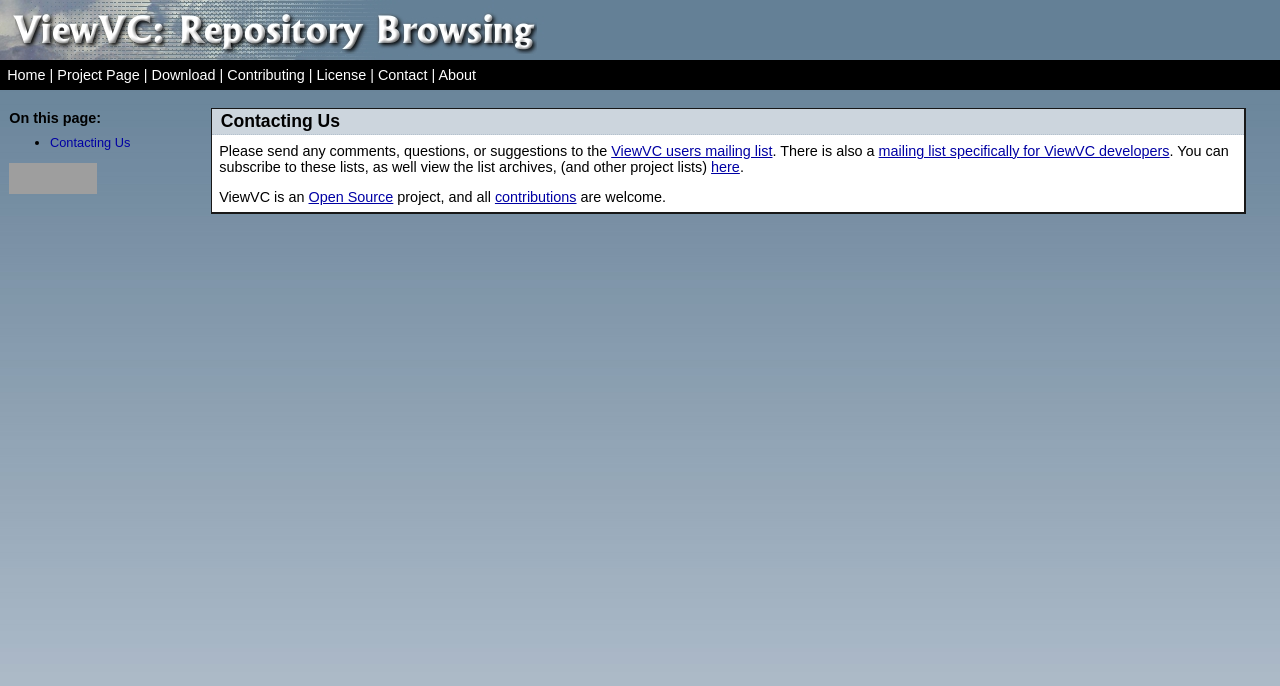
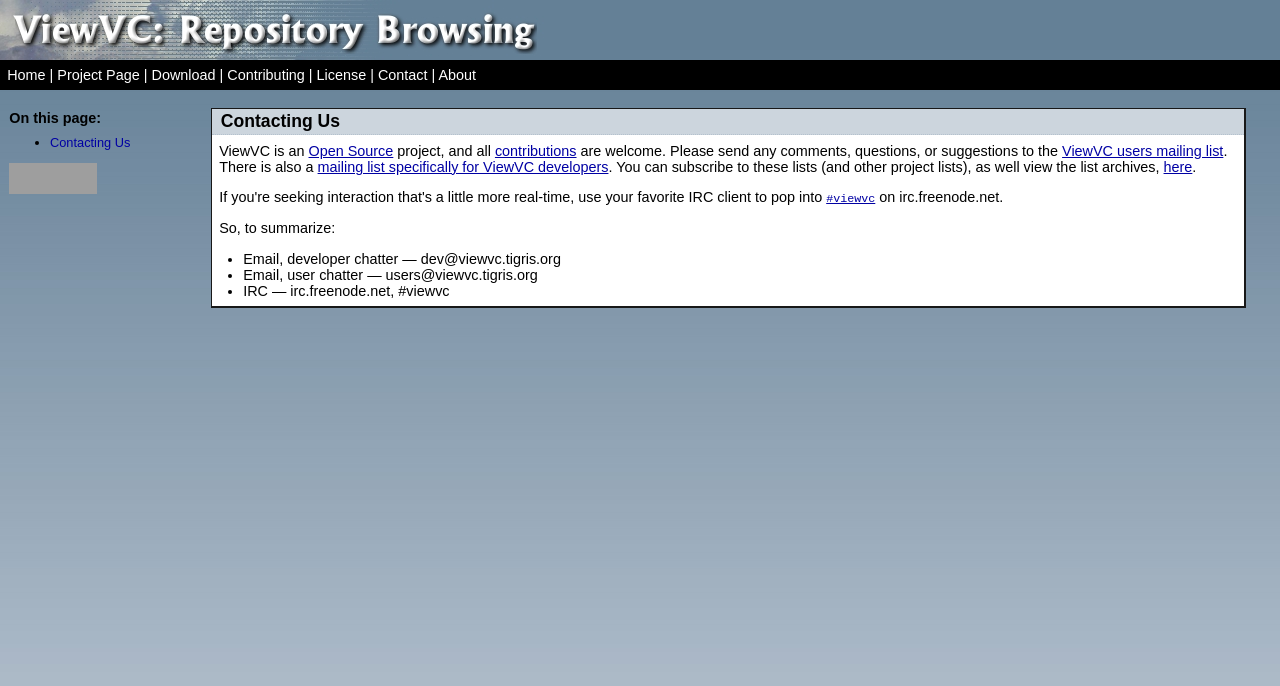
Before and after one commit to vitalif/viewvc-4intranet, a plain HTML site: page viewvc.org/contact.html in a window 1280 px wide. Drawn offline with Linux system fonts and the light colour scheme; grey boxes are pictures that could not be loaded.

Commit message:
Update contact information with the IRC channel.
* www/index.html
  Note the new IRC channel.

* viewvc.org/contact.html
  Note the new IRC channel, reorganize the text a bit, and provide a
  handy-dandy contact summary.


git-svn-id: http://viewvc.tigris.org/svn/viewvc/trunk@1420 8cb11bc2-c004-0410-86c3-e597b4017df7

```diff
--- a/viewvc.org/contact.html
+++ b/viewvc.org/contact.html
@@ -47,19 +47,31 @@
 
 <h2 id="sec-contacting-us">Contacting Us</h2>
 
-<p>Please send any comments, questions, or suggestions to the <a
-   href="mailto:&#117;&#115;&#101;&#114;&#115;&#64;&#118;&#105;&#101;&#119;&#118;&#99;&#46;&#116;&#105;&#103;&#114;&#105;&#115;&#46;&#111;&#114;&#103;">ViewVC users mailing
-   list</a>.  There is also a <a
-   href="mailto:&#100;&#101;&#118;&#64;&#118;&#105;&#101;&#119;&#118;&#99;&#46;&#116;&#105;&#103;&#114;&#105;&#115;&#46;&#111;&#114;&#103;">mailing list specifically for
-   ViewVC developers</a>.  You can subscribe to these lists, as well
-   view the list archives, (and other
-   project lists) <a
+<p>ViewVC is an <a href="http://www.opensource.org/">Open Source</a>
+   project, and all <a href="./contributing.html">contributions</a>
+   are welcome.  Please send any comments, questions, or suggestions
+   to the <a
+   href="mailto:&#117;&#115;&#101;&#114;&#115;&#64;&#118;&#105;&#101;&#119;&#118;&#99;&#46;&#116;&#105;&#103;&#114;&#105;&#115;&#46;&#111;&#114;&#103;">ViewVC
+   users mailing list</a>.  There is also a <a
+   href="mailto:&#100;&#101;&#118;&#64;&#118;&#105;&#101;&#119;&#118;&#99;&#46;&#116;&#105;&#103;&#114;&#105;&#115;&#46;&#111;&#114;&#103;">mailing
+   list specifically for ViewVC developers</a>.  You can subscribe to
+   these lists (and other project lists), as well view the list
+   archives, <a
    href="http://viewvc.tigris.org/servlets/ProjectMailingListList"
    >here</a>.</p>
 
-<p>ViewVC is an <a href="http://www.opensource.org/">Open
-   Source</a> project, and all <a href="./contributing.html">contributions</a>
-   are welcome.</p>
+<p>If you're seeking interaction that's a little more real-time, use
+   your favorite IRC client to pop into <tt><a
+   href="irc://irc.freenode.net/viewvc">#viewvc</a></tt> on
+   irc.freenode.net.</p>
+
+<p>So, to summarize:</p>
+
+<ul>
+<li>Email, developer chatter &mdash; &#100;&#101;&#118;&#64;&#118;&#105;&#101;&#119;&#118;&#99;&#46;&#116;&#105;&#103;&#114;&#105;&#115;&#46;&#111;&#114;&#103;</li>
+<li>Email, user chatter &mdash; &#117;&#115;&#101;&#114;&#115;&#64;&#118;&#105;&#101;&#119;&#118;&#99;&#46;&#116;&#105;&#103;&#114;&#105;&#115;&#46;&#111;&#114;&#103;</li>
+<li>IRC &mdash; irc.freenode.net, #viewvc</li>
+</ul>
 
 </div>
 
```
Also changed, not shown: www/index.html (+9 -0 lines).
